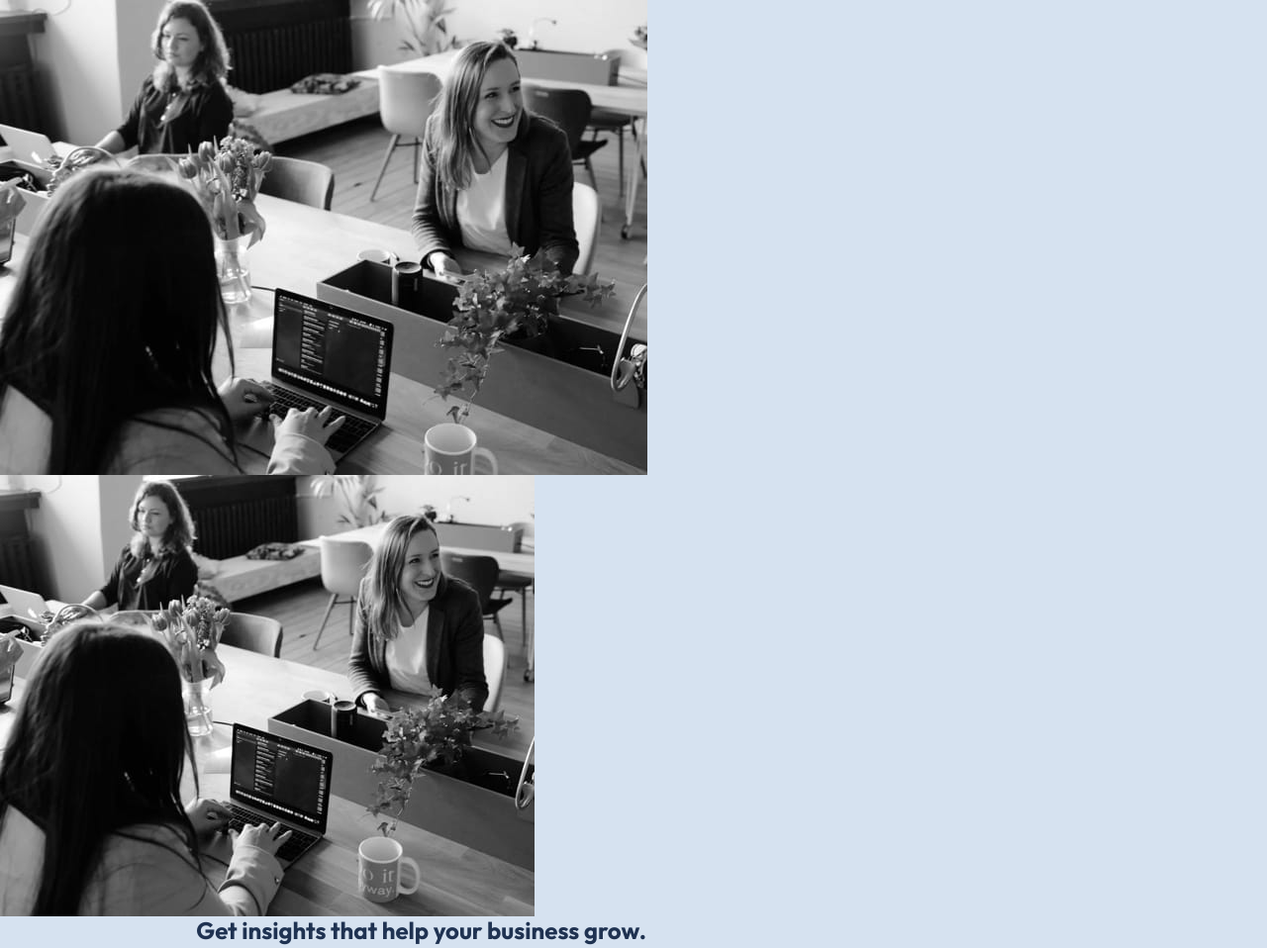
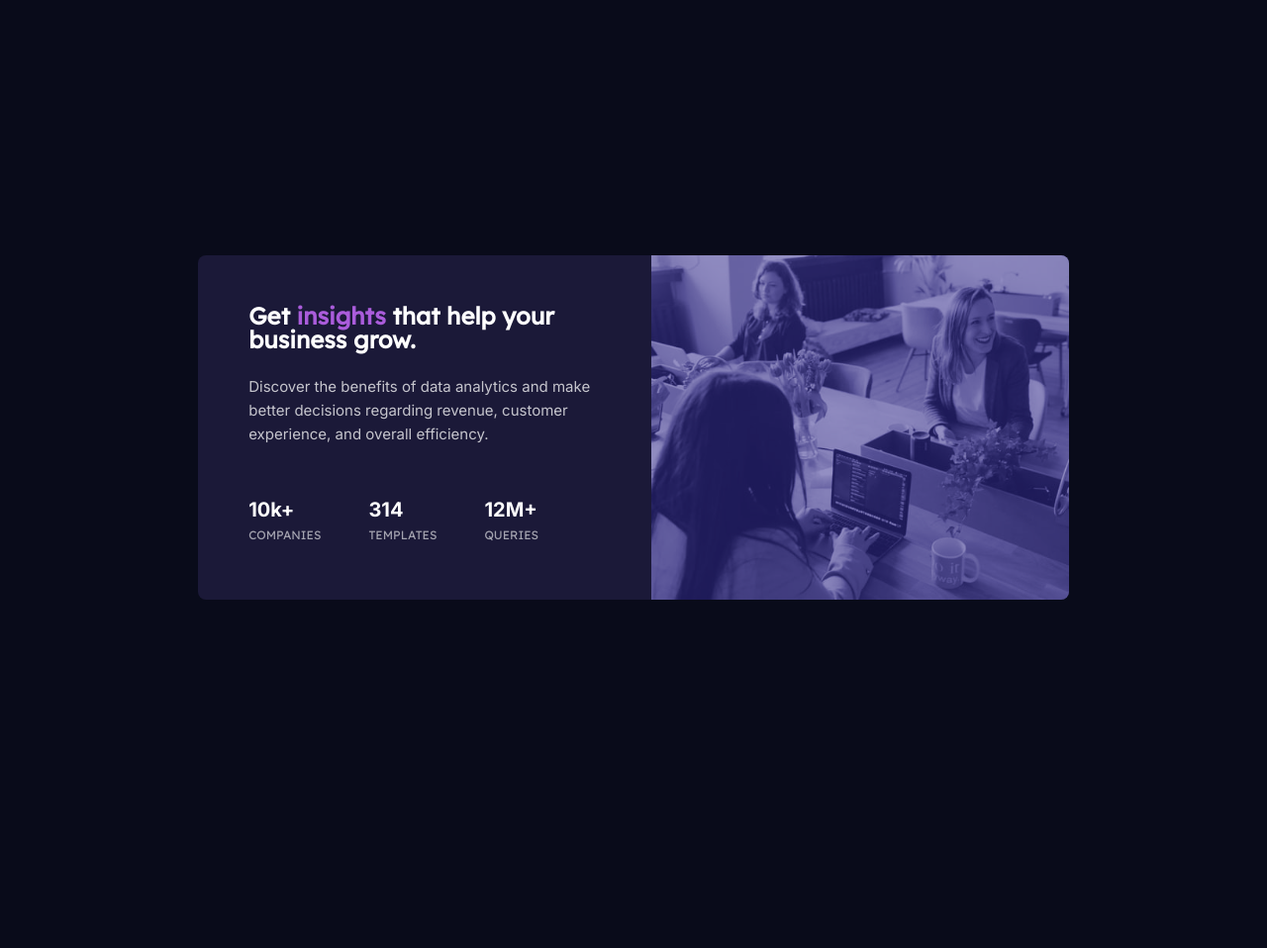
Before and after one commit to finkenmann/fm-03-stats-preview-card, a plain HTML site: page index.html in a window 1280 px wide. Shown: the top 958 px of the page at 99% size. After the commit the page ends 800 px from the top, so only its background shows below. Drawn offline with Linux system fonts and the light colour scheme.

Commit message:
first commit

```diff
--- a/css/styles.css
+++ b/css/styles.css
@@ -1,7 +1,9 @@
-@import url('https://fonts.googleapis.com/css2?family=Outfit:wght@400;700&display=swap');
+@import url('https://fonts.googleapis.com/css2?family=Inter:wght@400;700&family=Lexend+Deca&display=swap');
+
 
 :root {
-  --ff-primary: 'Outfit', sans-serif;
+  --ff-primary: 'Inter', sans-serif;
+  --ff-heading: 'Lexend Deca', sans-serif;
 
   --fw-regular: 400;
   --fw-bold: 700;
@@ -9,10 +11,14 @@
   --fs-body: 0.9375rem;
   --fs-heading: 1.5rem;
 
-  --clr-white: hsl(0, 0%, 100%);
-  --clr-light-gray: hsl(212, 45%, 89%);
-  --clr-grayish-blue: hsl(220, 15%, 55%);
-  --clr-dark-blue: hsl(218, 44%, 22%);
+  --clr-primary--900: hsl(233, 47%, 7%);        /* main background */
+  --clr-primary--700: hsl(244, 38%, 16%);       /* card background */
+  --clr-primary--600: hsl(244, 30%, 45%);       /* card background */
+  --clr-primary--400: hsl(277, 64%, 61%);       /* accent */
+
+  --clr-neutral--000: hsl(0, 0%, 100%);         /* main heading, stats */
+  --clr-neutral--300: hsla(0, 0%, 100%, 0.75);  /* main paragraph */
+  --clr-neutral--400: hsla(0, 0%, 100%, 0.6);   /* stats heading */
 }
 
 
@@ -25,16 +31,13 @@
 }
 
 body {
-  display: flex;
-  align-items: center;
-
   min-height: 100vh;
-  background-color: var(--clr-light-gray);
+  background-color: var(--clr-primary--900);
 
   font-family: var(--ff-primary);
   font-size: var(--fs-body);
   line-height: 1.6;
-  color: var(--clr-grayish-blue);
+  color: var(--clr-neutral--300);
   text-align: center;
 }
 
@@ -44,16 +47,64 @@ img {
 }
 
 h1 {
-  margin-bottom: .5em;
-  font-family: var(--ff-primary);
+  margin-block: 1em;
+  font-family: var(--ff-heading);
   font-size: var(--fs-heading);
-  line-height: 1.2;
-  color: var(--clr-dark-blue);
+  font-weight: var(bold);
+  line-height: 1;
+  color: var(--clr-neutral--000);
 }
 
 
 /* Design */
 
+.card {
+  width: min(90vw, 880px);
+  margin-inline: auto;
+  margin-top: 5vw;
+  border-radius: .5rem;
+  overflow: hidden;
+  background-color: var(--clr-primary--700);
+}
+
+.image {
+  background-color: var(--clr-primary--600);
+}
+
+.img-desktop {
+  display: none;
+}
+
+.image img {
+  mix-blend-mode: soft-light;
+}
+
+article {
+  padding: 1rem 2.5rem;
+}
+
+.stats {
+  margin-top: 1.5rem;
+
+}
+
+.stats li {
+  list-style: none;
+  margin-bottom: 1rem;
+}
+
+.stats__value {
+  font-size: 1.25rem;
+  font-weight: var(--fw-bold);
+  color: var(--clr-neutral--000);
+}
+.stats__name {
+  font-family: var(--ff-heading);
+  font-size: 0.75rem;
+  font-weight: var(--fw-regular);
+  color: var(--clr-neutral--400);
+  text-transform: uppercase;
+}
 
 /* media queries */
 
@@ -65,11 +116,58 @@ h1 {
   }
 }
 
+@media (min-width: 600px) {
+  .flex {
+    display: flex;
+    flex-direction: row-reverse;
+  }
+
+  body {
+    display: flex;
+    align-items: center;
+  }
+
+  .card {
+    text-align: left;
+  }
+
+  .img-mobile {
+    display: none;
+  }
+
+  .img-desktop {
+    display: block;
+    height: 100%;
+    object-fit: cover;
+  }
+
+  aside {
+    flex-basis: 48%;
+  }
+  article {
+    flex-basis: 52%;
+    padding: 2rem 4rem;
+    padding: 2vw 4vw;
+  }
+
+  .stats {
+    display: flex;
+
+    margin-top: 3rem;
+    gap: 3rem;
+  }
+}
+
 
 
 
 
 /* utility classes */
+
+.accent {
+  color: var(--clr-primary--400);
+}
+
 .sr-only {
   position: absolute;
   width: 1px;
--- a/index.html
+++ b/index.html
@@ -11,27 +11,27 @@
 </head>
 <body>
 
-  <main class="card">
+  <main class="card flex">
     <aside class="image">
       <img class="img-mobile" src="images/image-header-mobile.jpg" alt="People in a class room">
       <img class="img-desktop" src="images/image-header-desktop.jpg" alt="People in a class room">
     </aside>
     <article>
-      <h1>Get insights that help your business grow.</h1>
+      <h1>Get <span class="accent">insights</span> that help your business grow.</h1>
       <div class="body"><p>Discover the benefits of data analytics and make better decisions regarding revenue, customer
         experience, and overall efficiency.</p></div>
-      <ul>
+      <ul class="stats">
         <li>
-          <div>10k+</div>
-          <div>Companies</div>
+          <div class="stats__value">10k+</div>
+          <div class="stats__name">Companies</div>
         </li>
         <li>
-          <div>314</div>
-          <div>Templates</div>
+          <div class="stats__value">314</div>
+          <div class="stats__name">Templates</div>
         </li>
         <li>
-          <div>12M+</div>
-          <div>Queries</div>
+          <div class="stats__value">12M+</div>
+          <div class="stats__name">Queries</div>
         </li>
       </ul>
     </article>
```
